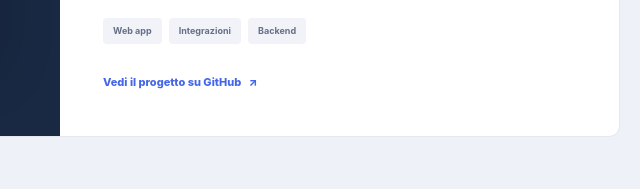
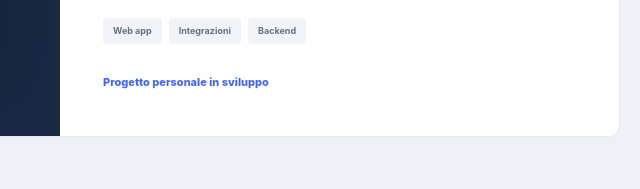
Before and after one commit to DaniRiva09/portfolio, a plain HTML site: page index.html in a window 1280 px wide. Shown: the part 1891-2080 px from the top of the page, 580-1220 px from the left. Drawn offline with Linux system fonts and the light colour scheme.

Commit message:
Keep private Mailflow repository link off public portfolio

```diff
--- a/index.html
+++ b/index.html
@@ -111,7 +111,7 @@
             <h3>Mailflow</h3>
             <p>Un'applicazione web pensata per organizzare e analizzare le email. Un progetto personale con cui sto lavorando su interfaccia, gestione dei dati e integrazione di servizi email.</p>
             <div class="tag-list"><span>Web app</span><span>Integrazioni</span><span>Backend</span></div>
-            <a class="project-link" href="https://github.com/DaniRiva09/MailFlow" target="_blank" rel="noopener noreferrer">Vedi il progetto su GitHub <span aria-hidden="true">↗</span></a>
+            <span class="project-link">Progetto personale in sviluppo</span>
           </div>
         </article>
         <p class="project-disclaimer">Mailflow è un progetto personale in sviluppo, non un lavoro commissionato da un cliente.</p>
```
